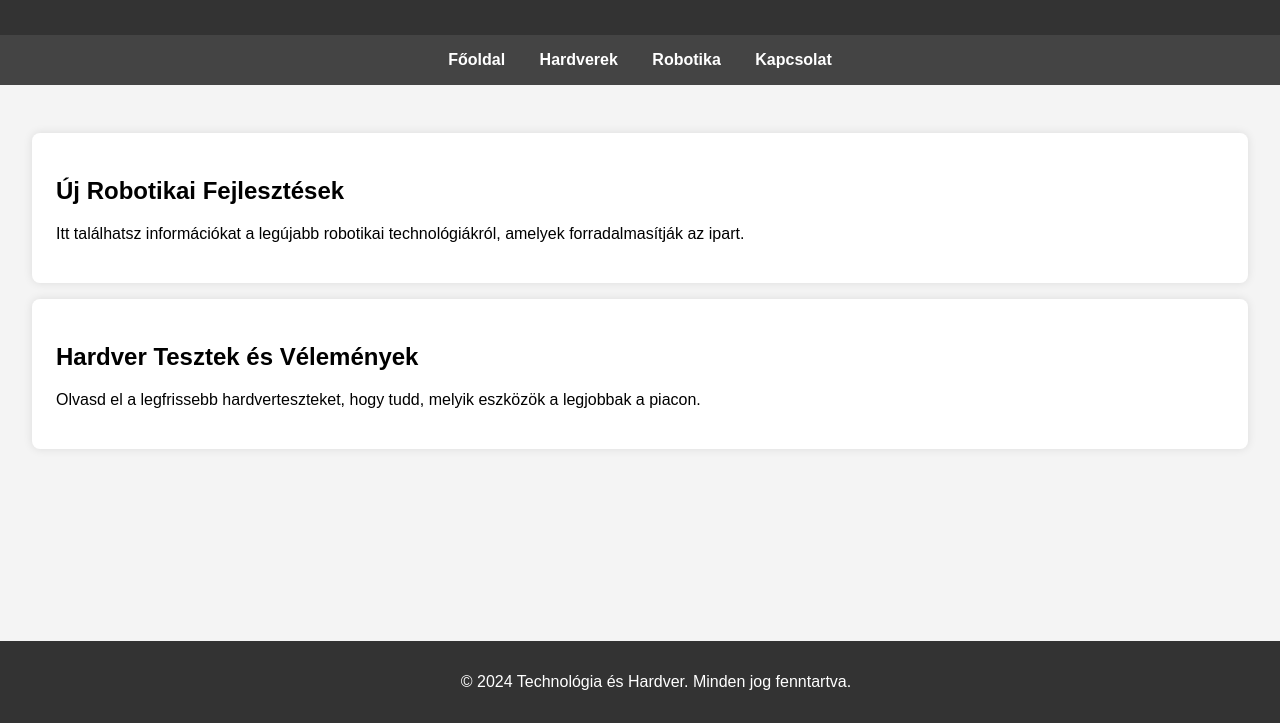
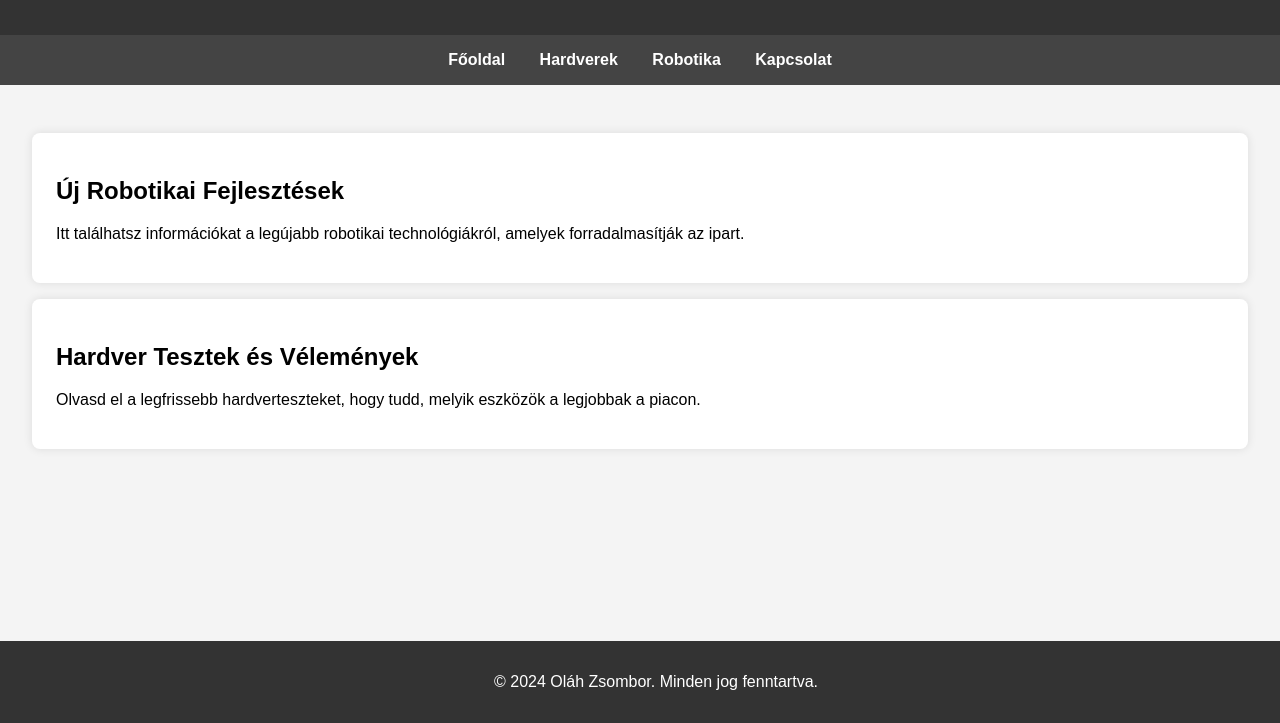
Before and after one commit to Zsombi-hub/Technol-gia, a plain HTML site: page index.html in a window 1280 px wide. Shown: the part 77-800 px from the top of the page. Drawn offline with Linux system fonts and the light colour scheme.

Commit message:
third commit

```diff
--- a/index.html
+++ b/index.html
@@ -71,7 +71,7 @@
         </article>
     </section>
     <footer>
-        <p>© 2024 Technológia és Hardver. Minden jog fenntartva.</p>
+        <p>© 2024 Oláh Zsombor. Minden jog fenntartva.</p>
     </footer>
 </body>
 </html>
```
